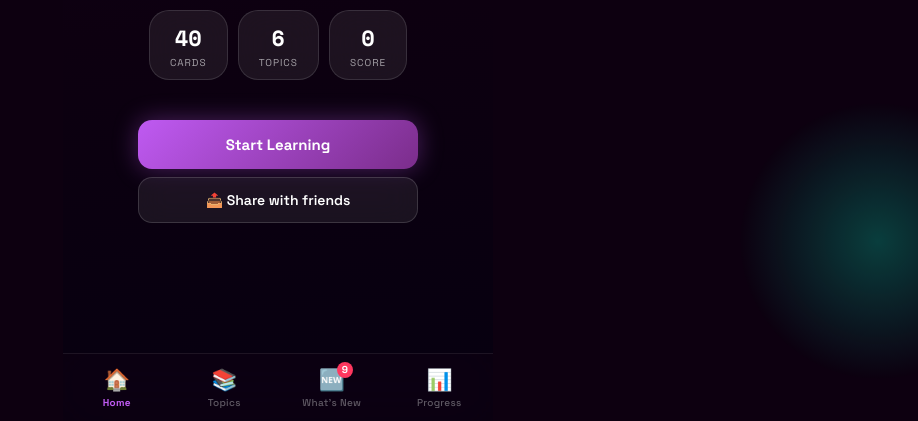
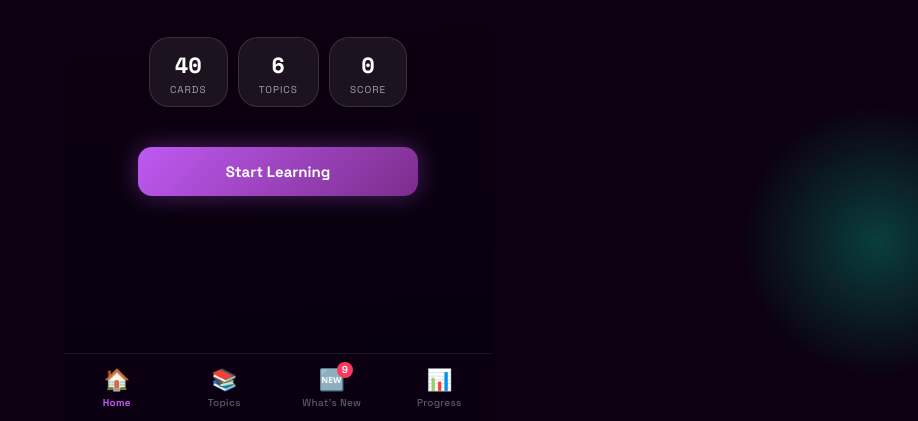
Before and after one commit to demojvn/slack-security-game, a plain HTML site: page index.html in a window 1280 px wide. Shown: the part 379-800 px from the top of the page, without its empty margins (362-1280 px from the left). Drawn offline with nearby package versions, Linux system fonts and the light colour scheme.

Commit message:
Remove share with friends button

```diff
--- a/index.html
+++ b/index.html
@@ -544,7 +544,6 @@
       </div>
     </div>
     <button class="btn-primary" onclick="showScreen('categories')" style="max-width:280px">Start Learning</button>
-    <button class="btn-share" onclick="shareApp()">📤 Share with friends</button>
   </div>
 
   <!-- CATEGORIES SCREEN -->
```
